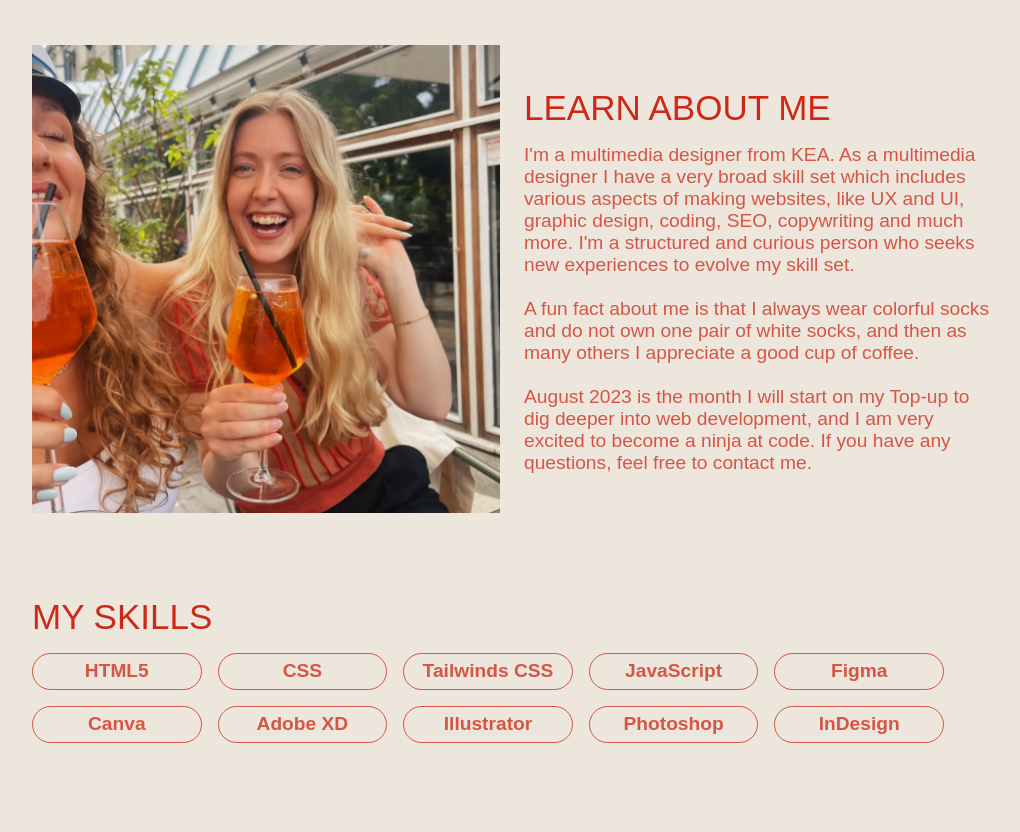
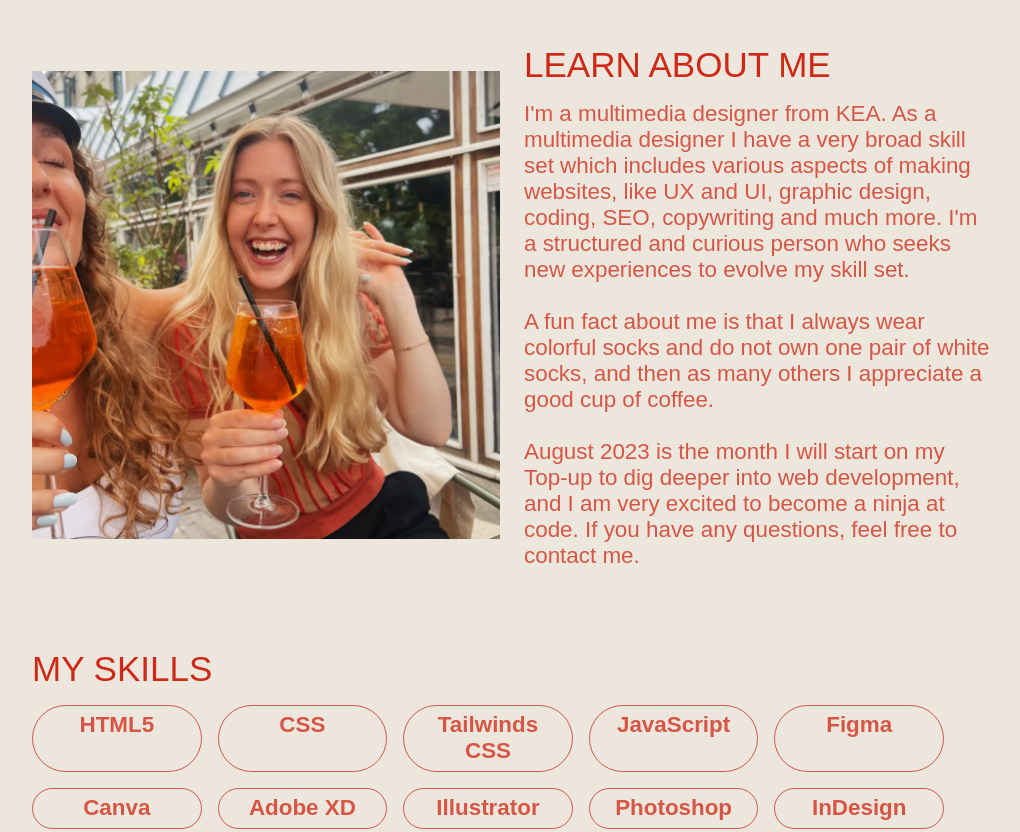
Before and after one commit to andr45f9/portfolio_2023, a plain HTML site: page index.html in a window 1280 px wide. Shown: the part 2031-2863 px from the top of the page, without its empty margins (128-1148 px from the left). Drawn offline with Linux system fonts and the light colour scheme; a web font is replaced by a local one.

Commit message:
p font size

```diff
--- a/style.css
+++ b/style.css
@@ -339,6 +339,10 @@
   p {
     max-width: 60ch;
   }
+  p,
+  #contact a {
+    font-size: 1.4rem;
+  }
   nav {
     margin-top: 9rem;
     padding-bottom: 10rem;
```
